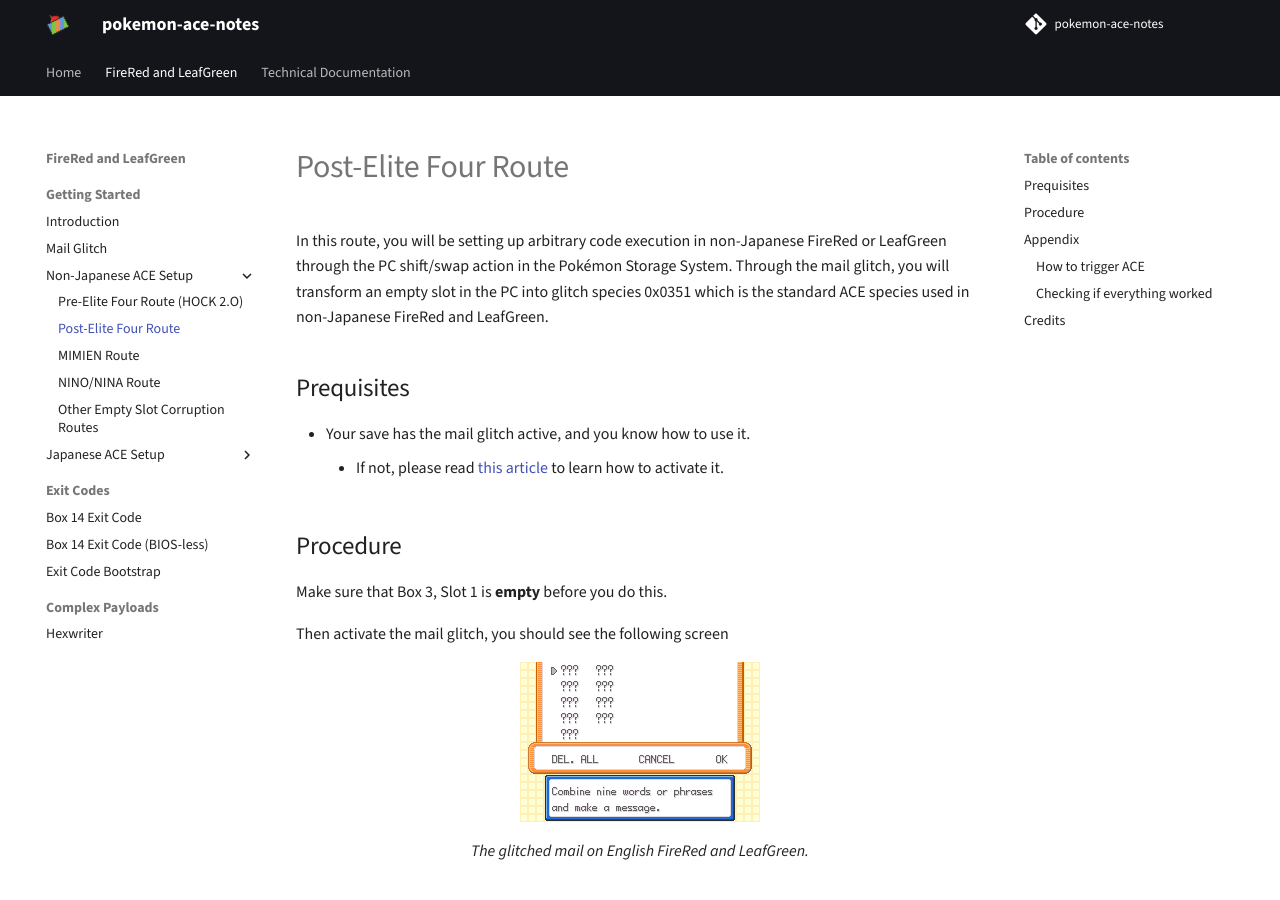
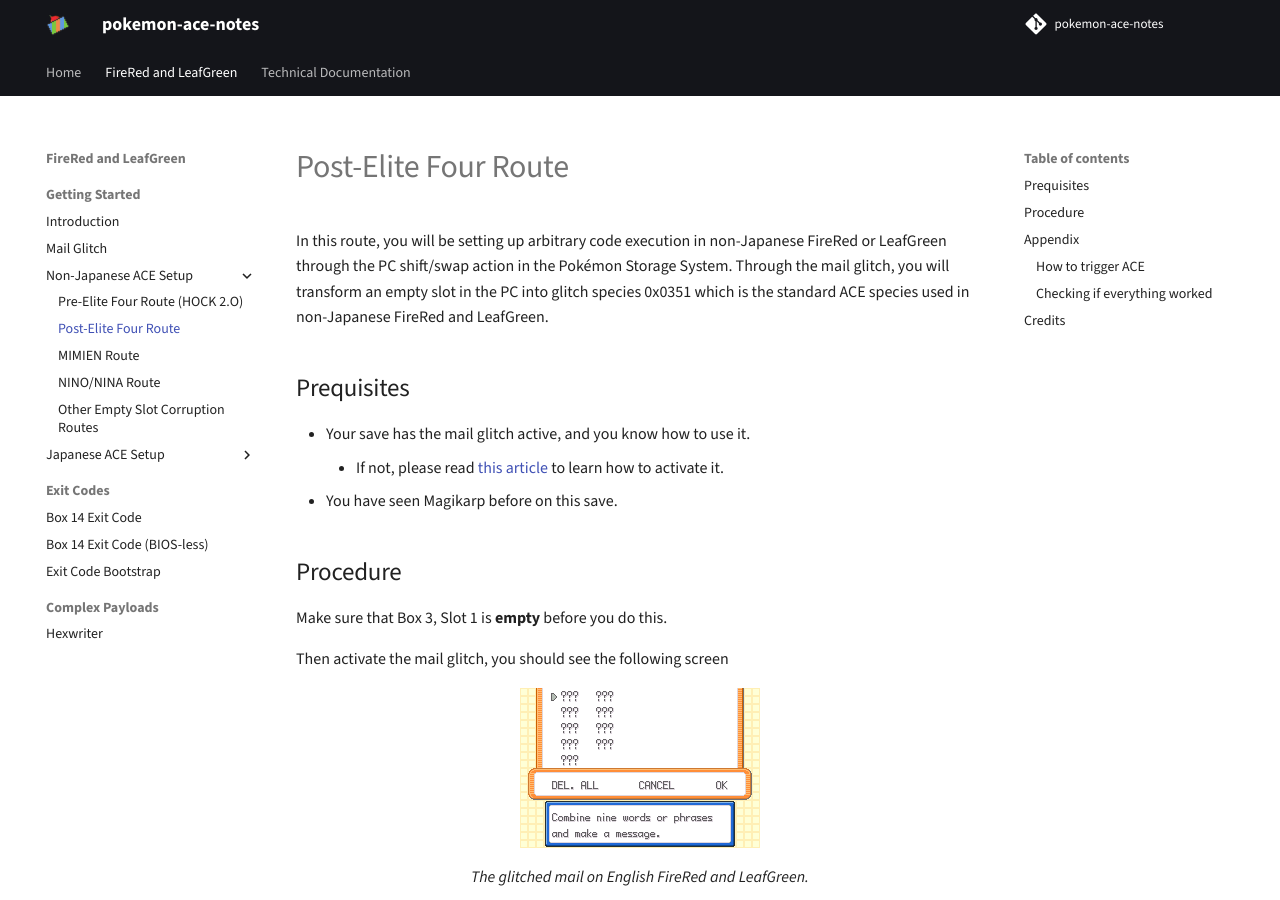
Before and after one commit to pomeg-letterbombers/pokemon-ace-notes, an MkDocs documentation site: the page built from docs/frlg/getting-started/non-jpn-ace/post-e4-route.md, in a window 1280 px wide and 900 px high. Built offline with MkDocs 1.6.1 and Material for MkDocs 9.7.7, drawn with Linux system fonts in a browser that asks for light colours; comment, search, counter and statistics services are not loaded.

Commit message:
Add Magikarp requirement

```diff
--- a/docs/frlg/getting-started/non-jpn-ace/post-e4-route.md
+++ b/docs/frlg/getting-started/non-jpn-ace/post-e4-route.md
@@ -7,6 +7,7 @@
 
 *   Your save has the mail glitch active, and you know how to use it.
     +   If not, please read [this article](../mail-glitch.md) to learn how to activate it.
+*   You have seen Magikarp before on this save.
 
 ## Procedure
 
```
